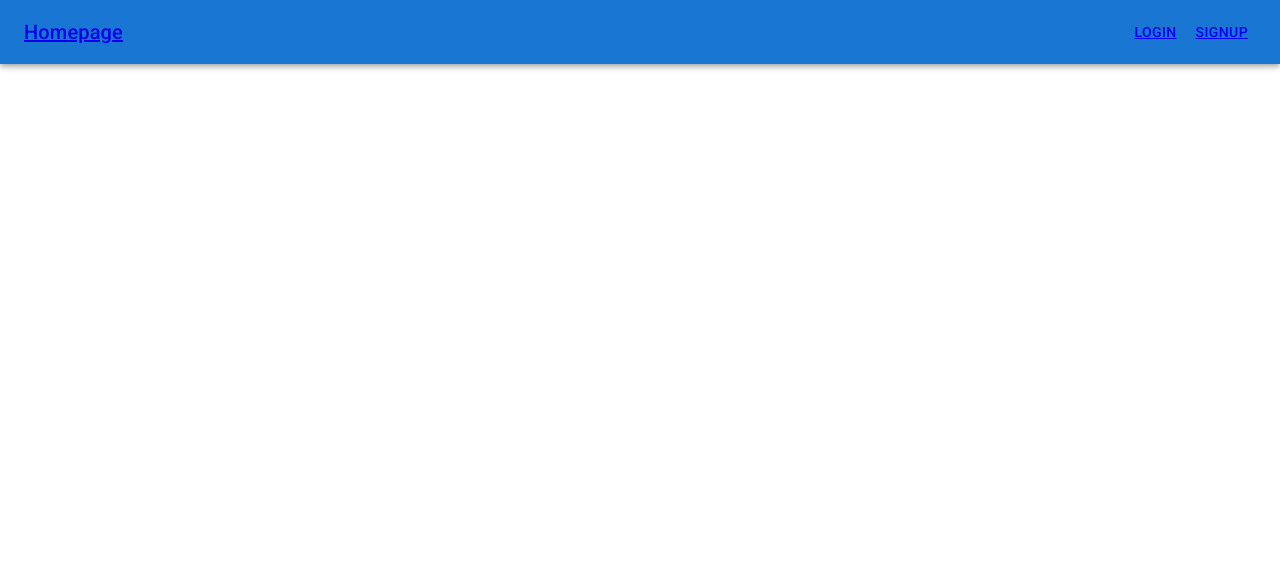
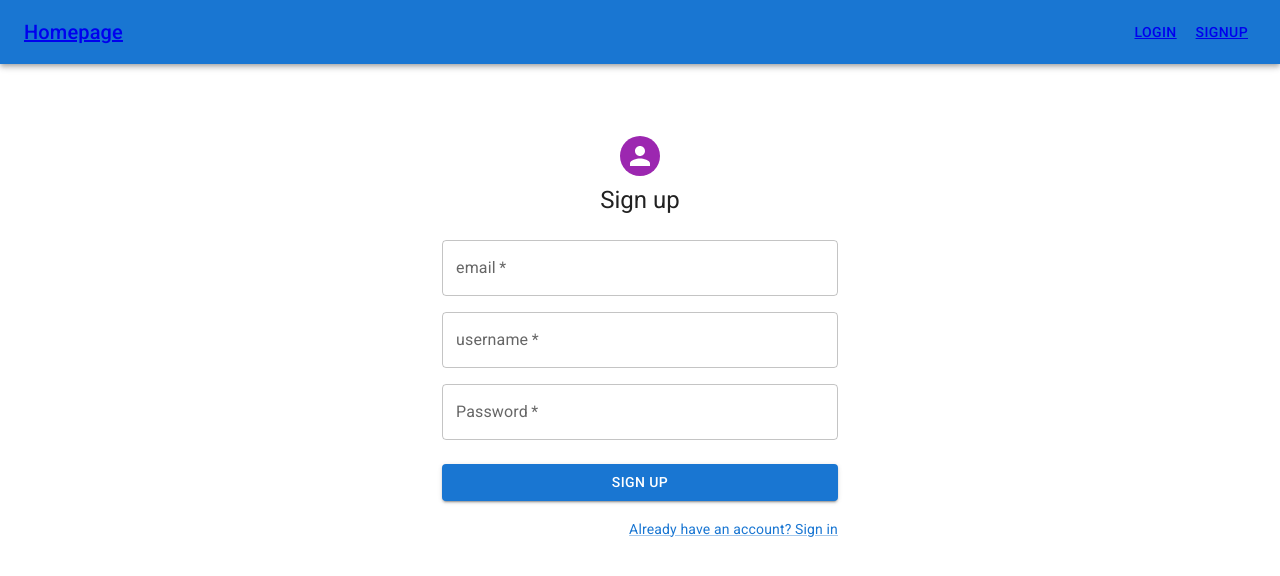
Before and after one commit to rsissman15/phase-5-college-application, a React (Create React App) app in the folder client/: page /signup in a window 1280 px wide. Shown: the top 576 px of the page. Built offline with nearby package versions, Linux system fonts and the light colour scheme; no server answers.

Commit message:
Added application db and updates to frontend

```diff
--- a/client/src/Authentication/LoginPage.jsx
+++ b/client/src/Authentication/LoginPage.jsx
@@ -1,16 +1,35 @@
 import * as React from 'react';
 import Avatar from '@mui/material/Avatar';
 import Button from '@mui/material/Button';
-
 import TextField from '@mui/material/TextField';
-
 import Link from '@mui/material/Link';
 import Grid from '@mui/material/Grid';
 import Box from '@mui/material/Box';
 import Typography from '@mui/material/Typography';
 import Container from '@mui/material/Container';
+import { useState } from 'react';
+
 
 function LoginPage() {
+    const [formData,setFormData]=useState({
+        username:"",
+        password:""
+
+      })
+
+
+      const handleChange=(e)=>{
+        setFormData({
+          ...formData,
+          [e.target.name]:e.target.value
+        })
+      }
+
+
+    const handleSubmit=(e)=>{
+        e.preventDefault()
+        console.log(e)
+      }
 
   return (
     <div>
@@ -39,6 +58,8 @@
               label="Username"
               name="username"
               autoComplete="username"
+              value={formData.username}
+              onChange={handleChange}
               autoFocus
             />
             <TextField
@@ -49,6 +70,8 @@
               label="Password"
               type="password"
               id="password"
+              value={formData.password}
+              onChange={handleChange}
               autoComplete="current-password"
             />
             <Button
--- /dev/null
+++ b/client/src/Authentication/SignUp.jsx
@@ -0,0 +1,121 @@
+import * as React from 'react';
+import Avatar from '@mui/material/Avatar';
+import Button from '@mui/material/Button';
+import CssBaseline from '@mui/material/CssBaseline';
+import TextField from '@mui/material/TextField';
+import Link from '@mui/material/Link';
+import Grid from '@mui/material/Grid';
+import Box from '@mui/material/Box';
+import Typography from '@mui/material/Typography';
+import Container from '@mui/material/Container';
+import { useState } from 'react';
+
+
+
+
+// const theme = createTheme();
+
+function SignUp() {
+  const [formData,setFormData]=useState({
+    email:"",
+    username:"",
+    password:""
+
+  })
+
+  const handleChange=(e)=>{
+    setFormData({
+      ...formData,
+      [e.target.name]:e.target.value
+    })
+  }
+
+
+  const handleSubmit=(e)=>{
+    e.preventDefault()
+    console.log(e)
+  }
+
+
+  return (
+
+    // <ThemeProvider theme={theme}>
+      <Container component="main" maxWidth="xs">
+        <CssBaseline />
+        <Box
+          sx={{
+            marginTop: 8,
+            display: 'flex',
+            flexDirection: 'column',
+            alignItems: 'center',
+          }}
+        >
+          <Avatar sx={{ m: 1, bgcolor: 'secondary.main' }}>
+          </Avatar>
+          <Typography component="h1" variant="h5">
+            Sign up
+          </Typography>
+          <Box component="form" noValidate sx={{ mt: 3 }}>
+            <Grid container spacing={2}>
+              <Grid item xs={12}>
+                <TextField
+                  required
+                  fullWidth
+                  id="email"
+                  label="email"
+                  name="email"
+                  autoComplete="email"
+                  value={formData.email}
+                  onChange={handleChange}
+                />
+              </Grid>
+              <Grid item xs={12}>
+                <TextField
+                  required
+                  fullWidth
+                  id="username"
+                  label="username"
+                  name="username"
+                  autoComplete="username"
+                  value={formData.username}
+                  onChange={handleChange}
+                />
+              </Grid>
+              <Grid item xs={12}>
+                <TextField
+                  required
+                  fullWidth
+                  name="password"
+                  label="Password"
+                  type="password"
+                  id="password"
+                  value={formData.password}
+                  autoComplete="new-password"
+                  onChange={handleChange}
+                />
+              </Grid>
+            </Grid>
+            <Button
+              type="submit"
+              fullWidth
+              variant="contained"
+              sx={{ mt: 3, mb: 2 }}
+            >
+              Sign Up
+            </Button>
+            <Grid container justifyContent="flex-end">
+              <Grid item>
+                <Link href="/login" variant="body2">
+                  Already have an account? Sign in
+                </Link>
+              </Grid>
+            </Grid>
+          </Box>
+        </Box>
+
+      </Container>
+
+  );
+}
+
+export default SignUp;
--- a/client/src/Static/Home.jsx
+++ b/client/src/Static/Home.jsx
@@ -40,7 +40,7 @@
         <div className="homepage-container">
             <BannerContainer >
                 <h1 style={{ color: "white", fontSize: "80px", textAlign: "center", textShadow: "2px 2px black" }}>Welcome to the College Organizer App</h1>
-                <h2 style={{ color: "white", fontSize: "60px", textAlign: "center", textShadow: "2px 2px black" }}>FREE shipping on all orders</h2>
+                <h2 style={{ color: "white", fontSize: "60px", textAlign: "center", textShadow: "2px 2px black" }}>An Application to help you stay organized during your college search</h2>
             </BannerContainer>
         </div>
     );
--- a/client/src/Static/MainContainer.js
+++ b/client/src/Static/MainContainer.js
@@ -4,17 +4,9 @@
 import { BrowserRouter, Routes, Route } from "react-router-dom";
 import Navbar from './NavBar';
 import LoginPage from '../Authentication/LoginPage';
+import SignUp from '../Authentication/SignUp';
 
 function MainContainer() {
-  const [count, setCount] = useState({});
-
-  useEffect(() => {
-    fetch("/all_colleges")
-      .then((r) => r.json())
-      .then((data) => setCount(data));
-  }, []);
-
-  console.log(count)
 
   return (
     <BrowserRouter>
@@ -23,6 +15,7 @@
         <Routes>
           <Route path="/home" element={<Home/>}></Route>
           <Route path="/login" element={<LoginPage/>}></Route>
+          <Route path="/signup" element={<SignUp/>}></Route>
         </Routes>
       </div>
     </BrowserRouter>
```
Also changed, not shown: client/src/Authentication/SignupPage.jsx (deleted).
